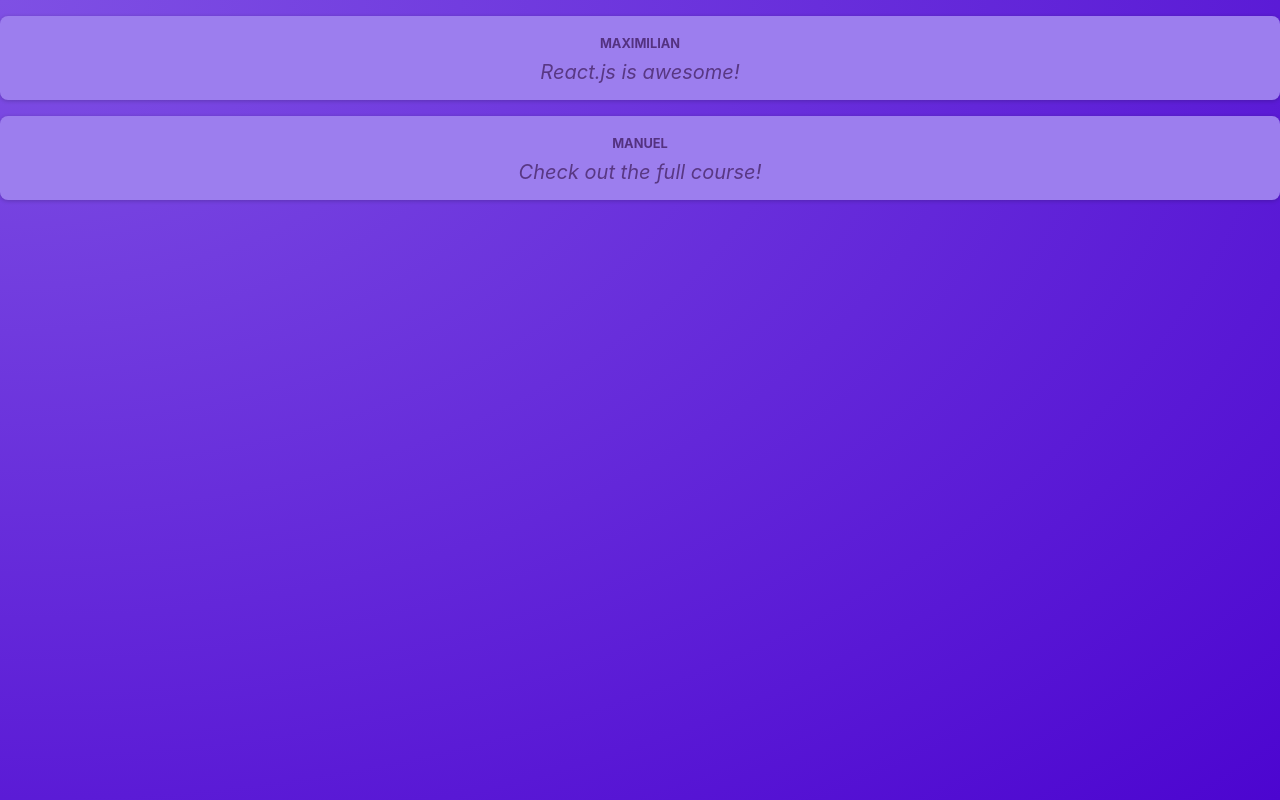
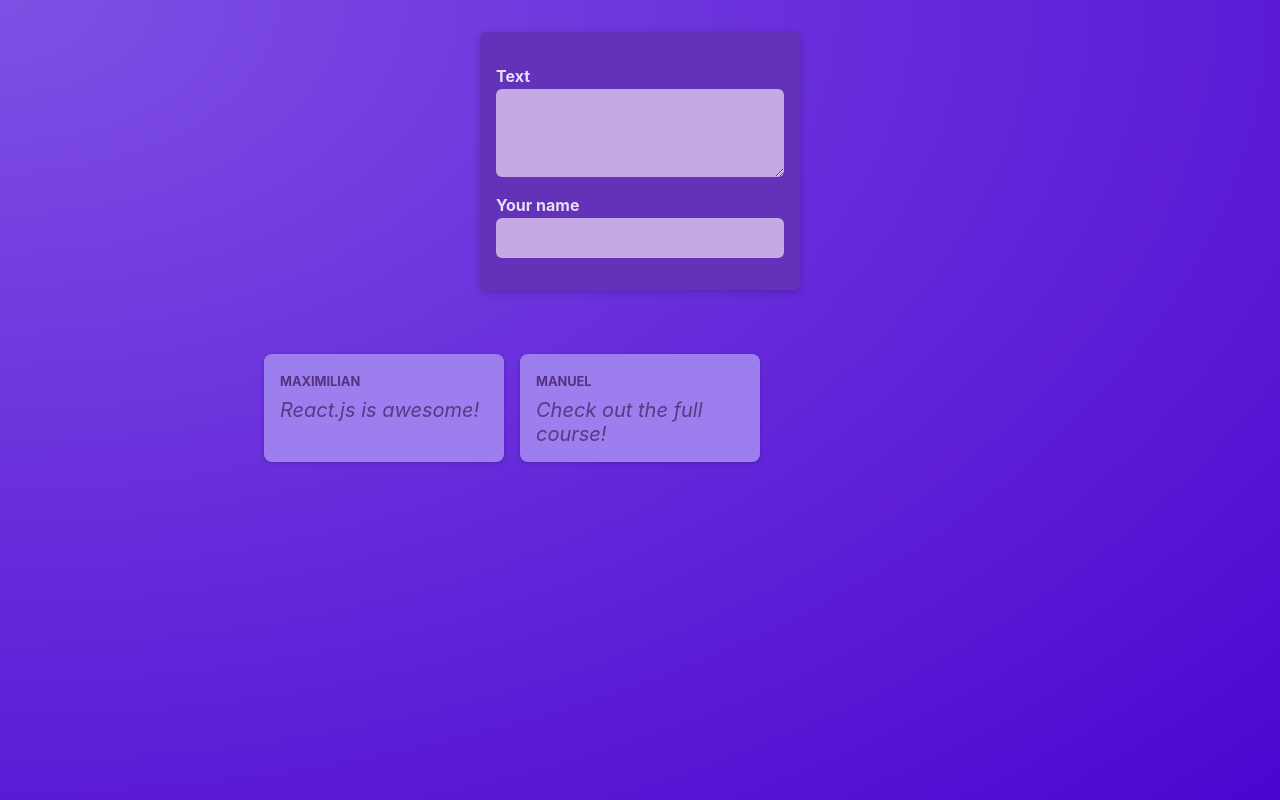
Before and after one commit to rohit-sde/react-poster, a React (Vite) app: page / in a window 1280 px wide. Built offline with nearby package versions, Linux system fonts and the light colour scheme.

Commit message:
added event listner

```diff
--- a/src/App.jsx
+++ b/src/App.jsx
@@ -1,10 +1,9 @@
-import Post from './components/Post';
+import PostsList from './components/PostsList';
 
 function App() {
   return (
     <main>
-      <Post author="Maximilian" body="React.js is awesome!" />
-      <Post author="Manuel" body="Check out the full course!" />
+      <PostsList />
     </main>
   );
 }
--- /dev/null
+++ b/src/components/NewPost.jsx
@@ -0,0 +1,22 @@
+import classes from './NewPost.module.css';
+
+function NewPost() {
+  function changeBodyHandler(event) {
+    console.log(event.target.value);
+  }
+
+  return (
+    <form className={classes.form}>
+      <p>
+        <label htmlFor="body">Text</label>
+        <textarea id="body" required rows={3} onChange={changeBodyHandler}/>
+      </p>
+      <p>
+        <label htmlFor="name">Your name</label>
+        <input type="text" id="name" required />
+      </p>
+    </form>
+  );
+}
+
+export default NewPost;
--- /dev/null
+++ b/src/components/NewPost.module.css
@@ -0,0 +1,55 @@
+.form {
+  background-color: #6233b9;
+  padding: 1rem;
+  width: 20rem;
+  margin: 2rem auto;
+  border-radius: 6px;
+  box-shadow: 0 2px 8px rgba(0, 0, 0, 0.2);
+}
+
+.form label {
+  display: block;
+  margin-bottom: 0.05rem;
+  color: #eadbfb;
+  font-weight: bold;
+}
+
+.form input,
+.form textarea {
+  display: block;
+  width: 100%;
+  font: inherit;
+  padding: 0.5rem;
+  border-radius: 6px;
+  border: none;
+  background-color: #c4a9e4;
+  color: #28262c;
+}
+
+.actions {
+  display: flex;
+  justify-content: flex-end;
+  gap: 0.5rem;
+}
+
+.actions button {
+  cursor: pointer;
+  font: inherit;
+  padding: 0.5rem 1.5rem;
+  border: none;
+  border-radius: 4px;
+  background-color: #34036c;
+  color: #e5d5f7;
+}
+
+.actions button:hover {
+  background-color: #23014a;
+}
+
+.actions button[type='button'] {
+  background-color: transparent;
+}
+
+.actions button[type='button']:hover {
+  color: #d1bee6;
+}
--- a/src/components/Post.jsx
+++ b/src/components/Post.jsx
@@ -2,10 +2,10 @@
 
 function Post(props) {
   return (
-    <div className={classes.post}>
+    <li className={classes.post}>
       <p className={classes.author}>{props.author}</p>
       <p className={classes.text}>{props.body}</p>
-    </div>
+    </li>
   );
 }
 
--- /dev/null
+++ b/src/components/PostsList.jsx
@@ -0,0 +1,17 @@
+import Post from './Post';
+import NewPost from './NewPost';
+import classes from './PostsList.module.css';
+
+function PostsList() {
+  return (
+    <>
+      <NewPost />
+      <ul className={classes.posts}>
+        <Post author="Maximilian" body="React.js is awesome!" />
+        <Post author="Manuel" body="Check out the full course!" />
+      </ul>
+    </>
+  );
+}
+
+export default PostsList;
--- /dev/null
+++ b/src/components/PostsList.module.css
@@ -0,0 +1,10 @@
+.posts {
+  list-style: none;
+  max-width: 50rem;
+  margin: 1rem auto;
+  padding: 1rem 0;
+  display: grid;
+  gap: 1rem;
+  grid-template-columns: repeat(3, 30%);
+  justify-content: center;
+}
--- a/src/index.css
+++ b/src/index.css
@@ -18,6 +18,5 @@
 
 body {
   margin: 0;
-  text-align: center;
   color: #e6ddf9;
 }
```
